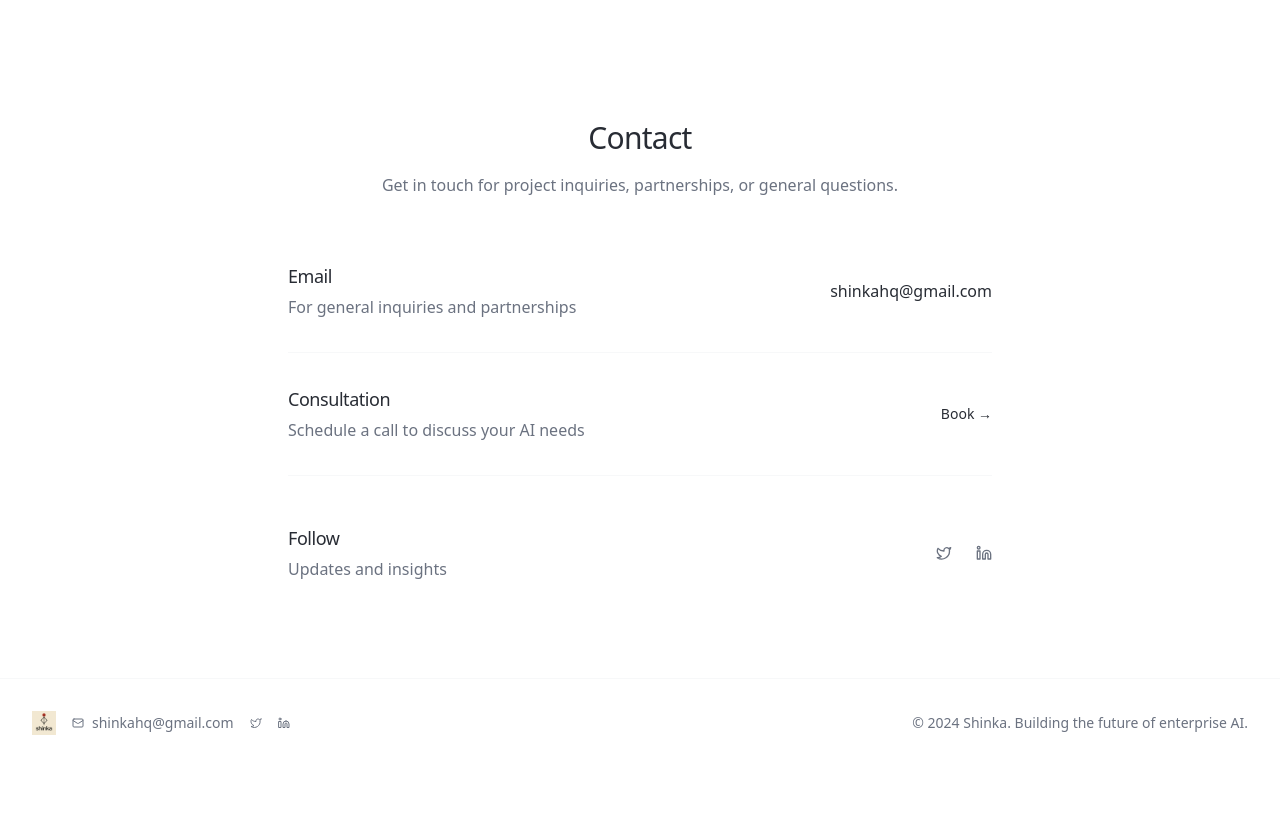
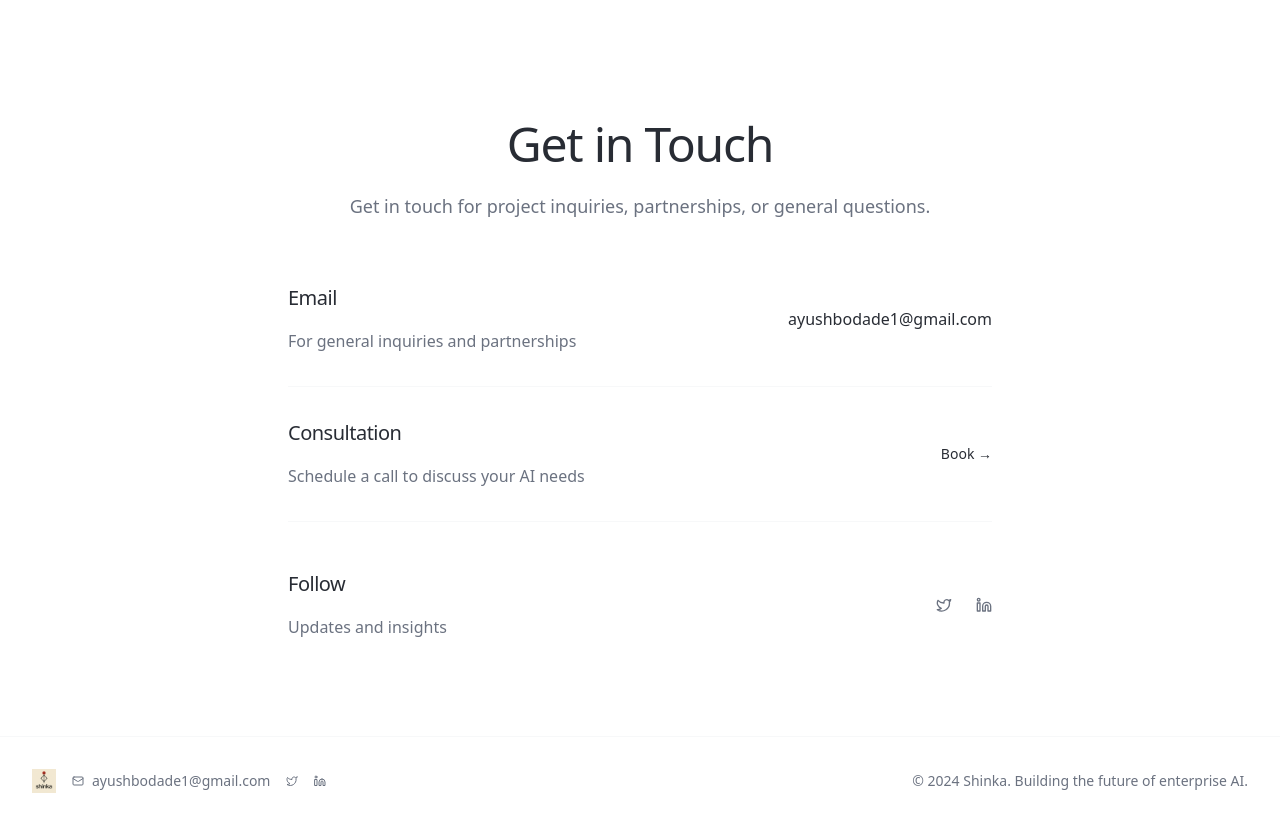
Before and after one commit to shinkahq/shinka-website, a Next.js app: page / in a window 1280 px wide. Shown: the part 1920-2745 px from the top of the page. Before the commit the page ends 2687 px from the top, so only its background shows below. Built offline with nearby package versions, Linux system fonts and the light colour scheme.

Commit message:
📧 fix: update contact section with new button text and email address

```diff
--- a/app/page.tsx
+++ b/app/page.tsx
@@ -22,7 +22,9 @@ export default function Home() {
                 About
               </a>
               <Button className="bg-foreground hover:bg-foreground/90 text-background font-medium">
-                Contact
+                <a href="#contact" className="text-background hover:text-background">
+                  Get in Touch
+                </a>
               </Button>
             </div>
           </div>
@@ -179,12 +181,12 @@ export default function Home() {
         </div>
       </section>
 
-      {/* Contact Section */}
+      {/* Get in Touch Section */}
       <section id="contact" className="py-24 bg-background">
         <div className="max-w-3xl mx-auto px-4 sm:px-6 lg:px-8">
           <div className="text-center mb-16">
-            <h2 className="text-3xl font-normal text-foreground mb-4 tracking-tight">Contact</h2>
-            <p className="text-muted-foreground font-light">
+            <h2 className="text-4xl lg:text-5xl font-medium text-foreground mb-6 tracking-tight">Get in Touch</h2>
+            <p className="text-lg text-muted-foreground max-w-2xl mx-auto font-light">
               Get in touch for project inquiries, partnerships, or general questions.
             </p>
           </div>
@@ -195,14 +197,14 @@ export default function Home() {
             <div className="border-b border-border/30 pb-8">
               <div className="flex items-center justify-between">
                 <div>
-                  <h3 className="text-lg font-normal text-foreground mb-1">Email</h3>
-                  <p className="text-muted-foreground font-light">For general inquiries and partnerships</p>
+                  <h3 className="text-xl font-medium text-foreground mb-4">Email</h3>
+                  <p className="text-muted-foreground leading-relaxed font-light">For general inquiries and partnerships</p>
                 </div>
                 <a
-                  href="mailto:shinkahq@gmail.com"
+                  href="mailto:ayushbodade1@gmail.com"
                   className="text-foreground hover:text-foreground/70 transition-colors font-light"
                 >
-                  shinkahq@gmail.com
+                  ayushbodade1@gmail.com
                 </a>
               </div>
             </div>
@@ -211,14 +213,16 @@ export default function Home() {
             <div className="border-b border-border/30 pb-8">
               <div className="flex items-center justify-between">
                 <div>
-                  <h3 className="text-lg font-normal text-foreground mb-1">Consultation</h3>
-                  <p className="text-muted-foreground font-light">Schedule a call to discuss your AI needs</p>
+                  <h3 className="text-xl font-medium text-foreground mb-4">Consultation</h3>
+                  <p className="text-muted-foreground leading-relaxed font-light">Schedule a call to discuss your AI needs</p>
                 </div>
                 <Button
                   variant="ghost"
                   className="text-foreground hover:text-foreground/70 hover:bg-transparent font-light p-0 h-auto"
                 >
-                  Book →
+                  <a href="mailto:ayushbodade1@gmail.com?subject=Consultation%20Request" className="text-foreground hover:text-foreground/70">
+                    Book →
+                  </a>
                 </Button>
               </div>
             </div>
@@ -227,8 +231,8 @@ export default function Home() {
             <div className="pt-4">
               <div className="flex items-center justify-between">
                 <div>
-                  <h3 className="text-lg font-normal text-foreground mb-1">Follow</h3>
-                  <p className="text-muted-foreground font-light">Updates and insights</p>
+                  <h3 className="text-xl font-medium text-foreground mb-4">Follow</h3>
+                  <p className="text-muted-foreground leading-relaxed font-light">Updates and insights</p>
                 </div>
                 <div className="flex space-x-6">
                   <a
@@ -262,11 +266,11 @@ export default function Home() {
               <Image src="/shinka-logo.png" alt="Shinka" width={80} height={32} className="h-6 w-auto" />
               <div className="flex items-center space-x-4 text-muted-foreground">
                 <a
-                  href="mailto:shinkahq@gmail.com"
+                  href="mailto:ayushbodade1@gmail.com"
                   className="flex items-center space-x-2 hover:text-foreground transition-colors font-light text-sm"
                 >
                   <Mail className="h-3 w-3" />
-                  <span>shinkahq@gmail.com</span>
+                  <span>ayushbodade1@gmail.com</span>
                 </a>
                 <a
                   href="https://x.com/shinkahq"
```
